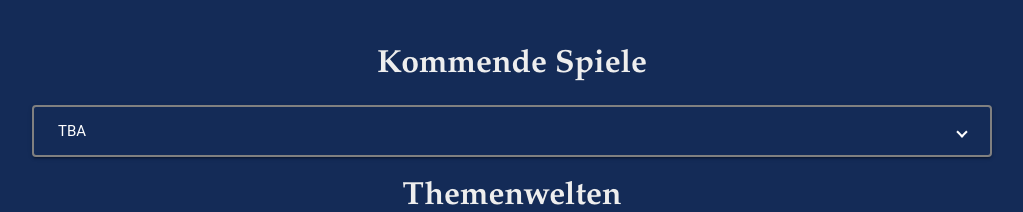
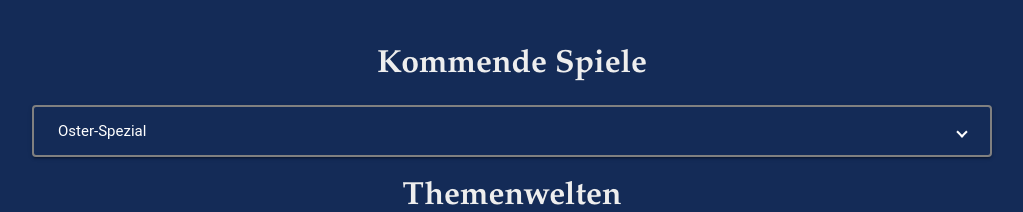
Before and after one commit to freizeit-team-dresden/airsoft, an Angular app: page /#/events in a window 1280 px wide. Shown: the part 902-1114 px from the top of the page, without its empty margins (128-1151 px from the left). Built offline with nearby package versions, Linux system fonts and the light colour scheme.

Commit message:
Update events.component.html

```diff
--- a/src/app/events/events.component.html
+++ b/src/app/events/events.component.html
@@ -27,12 +27,13 @@
   <mat-expansion-panel class="expansionPanel">
     <mat-expansion-panel-header>
       <mat-panel-title class="expansionPanelHeader">
-        TBA
+        Oster-Spezial
       </mat-panel-title>
     </mat-expansion-panel-header>
     <p class="expansionPanelContent">Anmeldeschluss:  TBA<br><br>
     Spielfeld: Plessa<br>
-	Normaler Airsoft-Spieltag<br><br>
+	<!-- Normaler Airsoft-Spieltag<br><br> -->
+    Oster-Spezial: Airsoft-Spieltag mit Osterthematik - auch für Anfänger geeignet!<br><br>
     Teilnahmegebühr:<br>
       - Achtung! Die Teilnahmegebühr richtet sich ab sofort nach dem Zahlungseingang! -<br>
       12,-€ bei Zahlung bis 14 Tage vor Spieltag<br>
@@ -80,7 +81,7 @@
   <h1>Themenwelten</h1>
   <p class="introText">Um ein wenig Abwechslung in den Airsoft-Alltag zu bringen gibt es bei uns die Themenwelten.
   Gelegentlich geben wir dafür an bestimmten Events zusätzlich Themen vor, damit ihr die Möglichkeit habt, bei Interesse gern einmal thematisch spielen zu können.
-  Natürlich ist all das freiwillig - wer möchte, kann auch ganz normal Airsoft ohne spezifisches Thema spielen.
+  Natürlich ist all das freiwillig - wer möchte, kann auch ganz normal Airsoft ohne spezifisches Thema spielen.<br><br>
   </p>
 
   <div class="flex-container">
```
